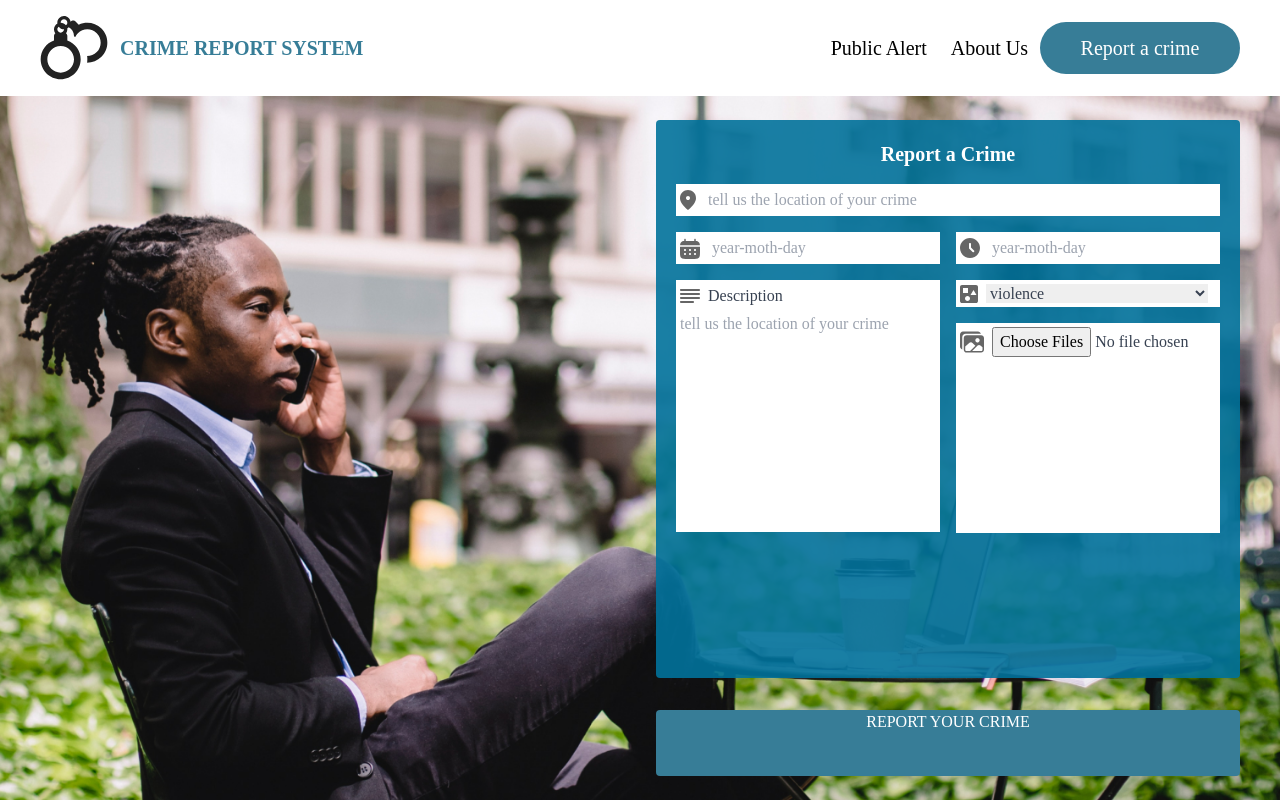
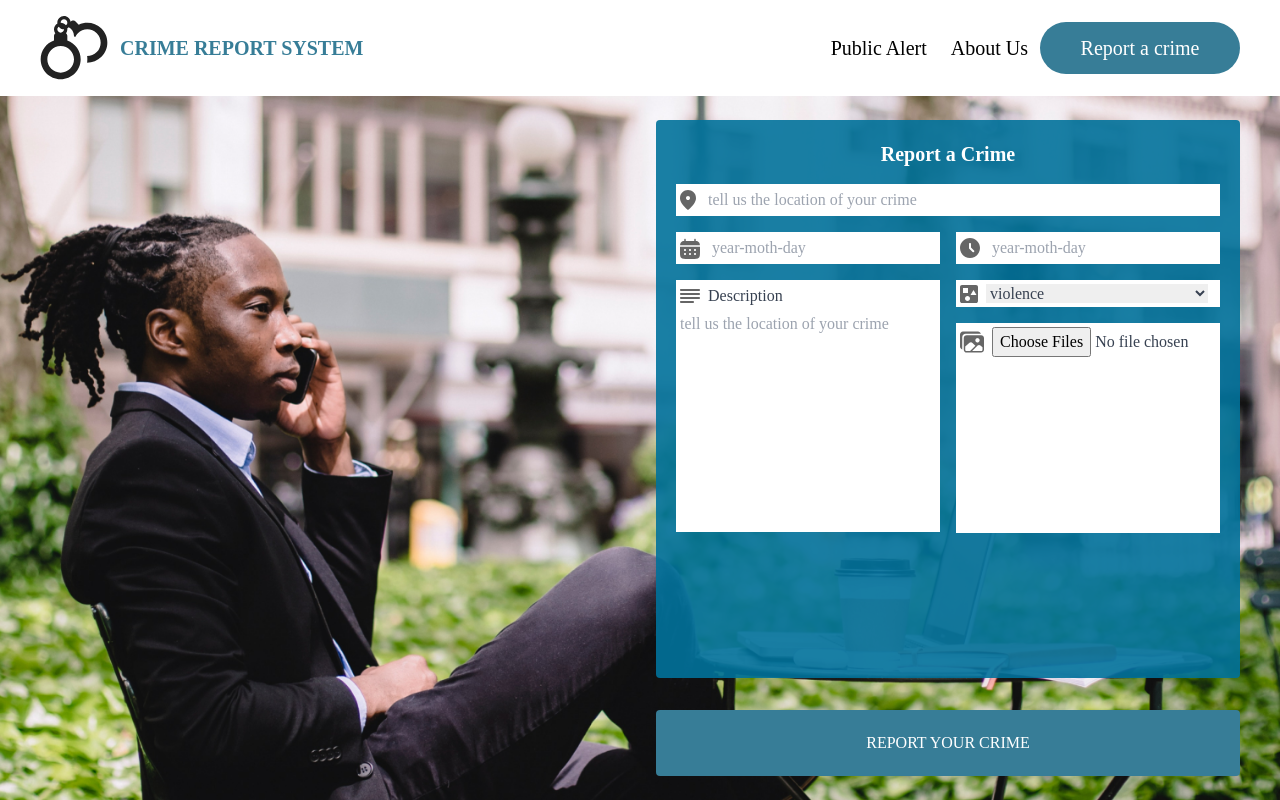
Before and after one commit to remymcall/crime-reports, a React (Create React App) app: page /report in a window 1280 px wide. Built offline with nearby package versions, Linux system fonts and the light colour scheme.

Commit message:
Update Report.js
centering

```diff
--- a/src/components/Report.js
+++ b/src/components/Report.js
@@ -277,9 +277,9 @@ function Report() {
             </div>
           </div>
 
-          <div className="flex justify-center tex-xl text-white rounded w-full h-[10%] bg-[#377D97]">
+          <div className="flex justify-center items-center tex-xl text-white rounded w-full h-[10%] bg-[#377D97]">
             {" "}
-            REPORT YOUR CRIME
+            <div className="flex">REPORT YOUR CRIME</div>
           </div>
         </div>
       </div>
```
